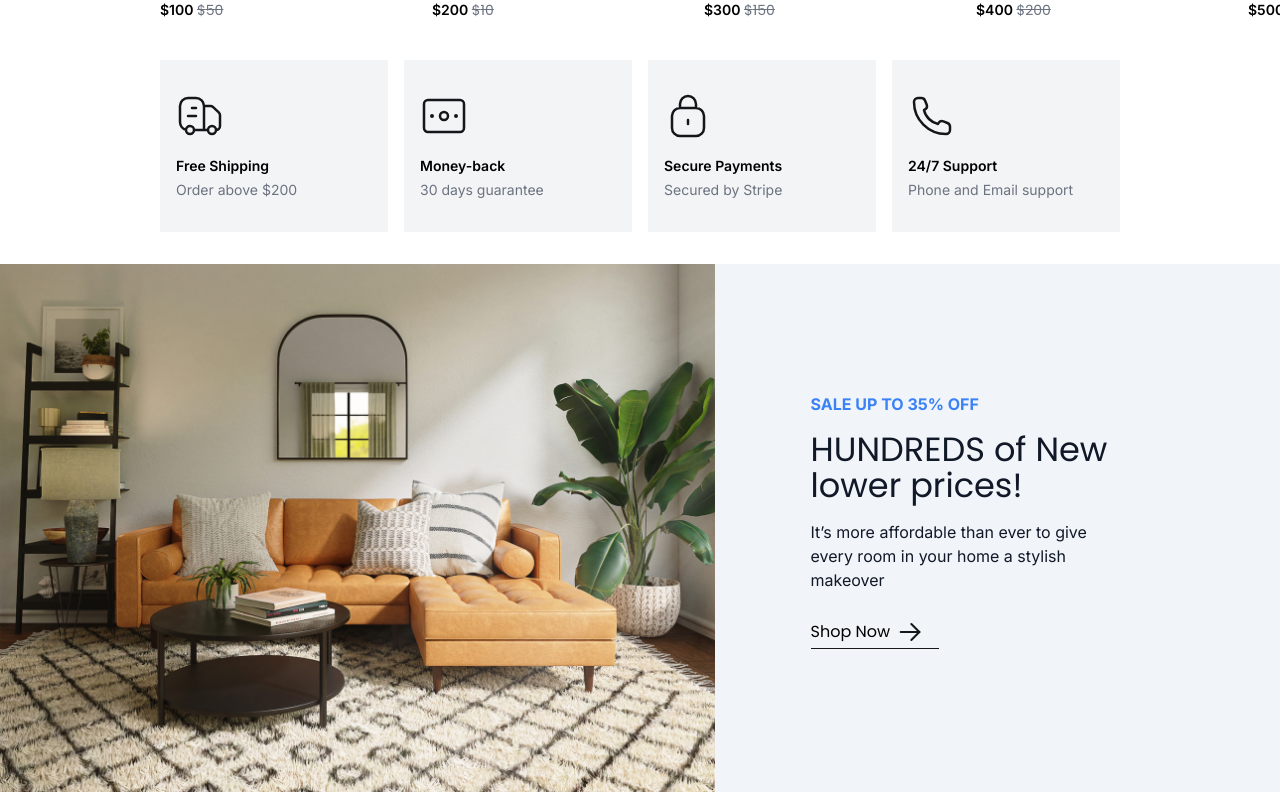
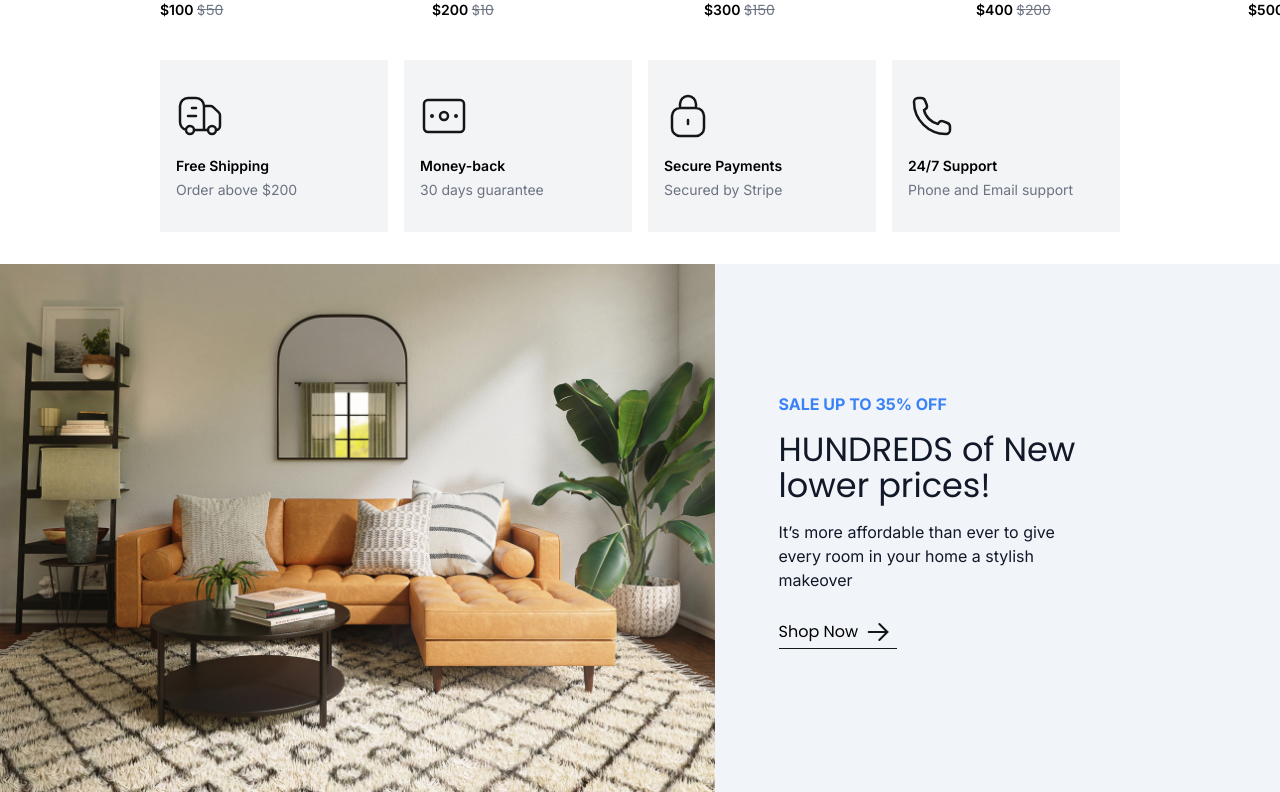
Before and after one commit to YourmixJNR/decorhub, a React (Create React App) app: page / in a window 1280 px wide. Shown: the part 2021-2813 px from the top of the page. Built offline with nearby package versions, Linux system fonts and the light colour scheme; the HTML template or start-up script is replaced by a standard one.

Commit message:
adjustments

```diff
--- a/src/components/Homepage01/Banner.jsx
+++ b/src/components/Homepage01/Banner.jsx
@@ -7,9 +7,12 @@ const Banner = () => {
   return (
     <div className=" mt-8 bg-slate-100">
       <div className="flex flex-wrap lg:flex-nowrap xl:gap-16">
-        <img src={BannerImage} alt=""
-        className="lg:w-[35rem] xl:w-[45rem] md:w-full md:h-[33rem]"/>
-        <div className="flex flex-col gap-6 py-14 mx-8 lg:py-32 xl:mr-40">
+        <img
+          src={BannerImage}
+          alt=""
+          className="lg:w-[35rem] xl:w-[45rem] md:w-full md:h-[33rem]"
+        />
+        <div className="flex flex-col gap-6 py-14 mx-8 lg:py-32 xl:mx-0 xl:pr-9 xl:mr-40">
           <div className="flex flex-col gap-4">
             <h1 className="text-blue-500 font-inter text-base font-bold ">
               SALE UP TO 35% OFF
@@ -25,7 +28,7 @@ const Banner = () => {
           <div className="w-full">
             <Link
               to="#"
-              className="flex items-center space-x-1 border-b w-32 border-neutral-900"
+              className="flex items-center space-x-1 border-b w-[7.4rem] border-neutral-900"
             >
               <span>Shop Now</span>
               <RightArrow />
```
